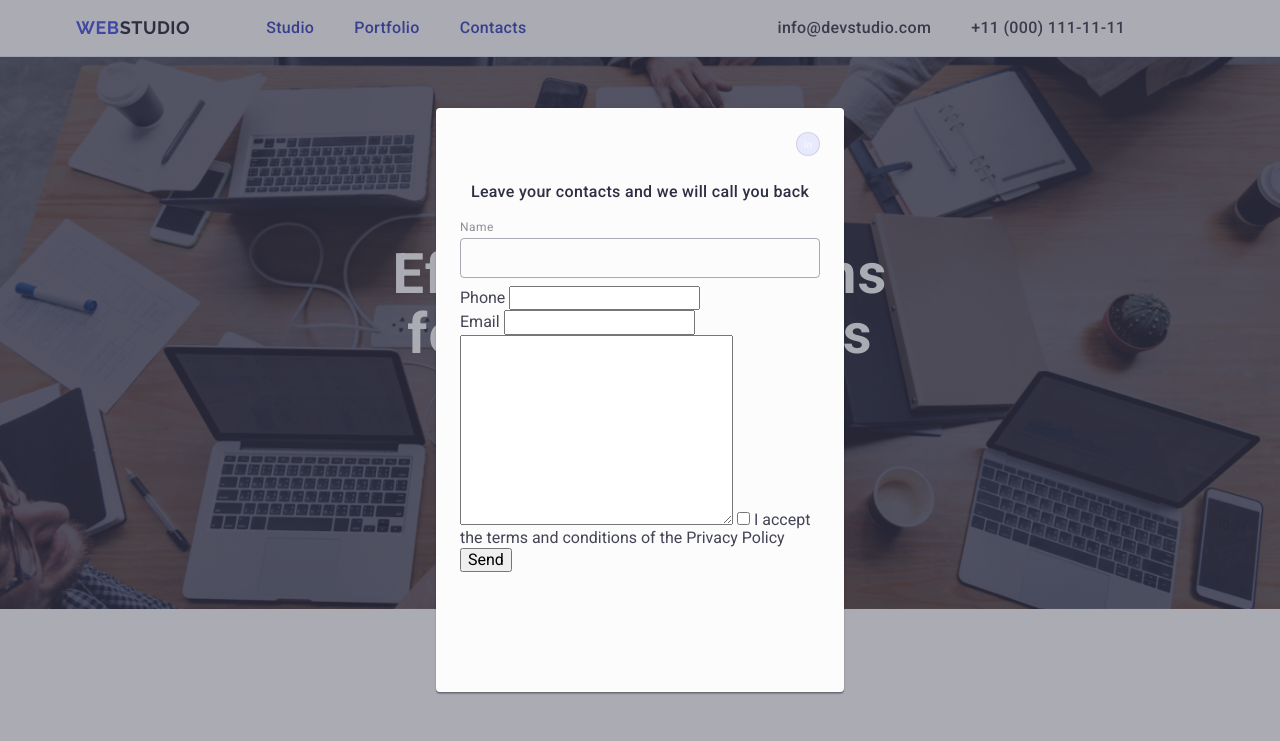
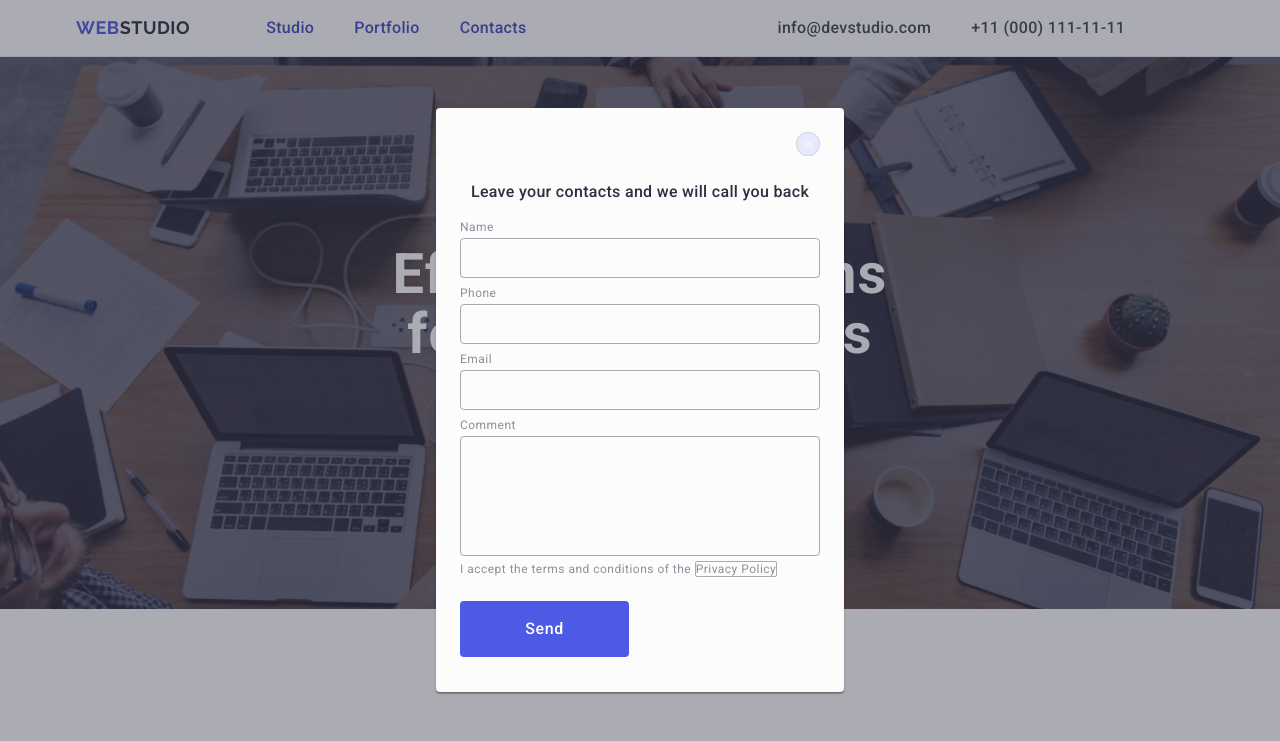
Before and after one commit to Woolfy25/goit-markup-hw-06, a plain HTML site: page index.html in a window 1280 px wide. Both pictures are taken after a click on the button "Order Service". Shown: the top 741 px of the page. Drawn offline with nearby package versions, Linux system fonts and the light colour scheme.

Commit message:
tema 6.2.0

```diff
--- a/css/styles.css
+++ b/css/styles.css
@@ -780,7 +780,7 @@ img {
   background-color: transparent;
   padding-left: 38px;
   outline: transparent;
-  transition: border-color 250ms cubic-bezier(0.4, 0, 0, 0.2, 1);
+  transition: border-color 250ms cubic-bezier(0.4, 0, 0.2, 1);
 }
 
 .modal-input-name:focus {
@@ -797,6 +797,70 @@ img {
 
 .modal-input-name:focus > .modal-input-name-svg:focus {
   fill: #4d5ae5;
+}
+
+.modal-textarea {
+  width: 100%;
+  height: 120px;
+  font-size: 12px;
+  line-height: 1.17;
+  letter-spacing: 0.04em;
+  color: rgba(46, 47, 66, 0.4);
+  border: 1px solid rgba(46, 47, 66, 0.4);
+  border-radius: 4px;
+  background-color: transparent;
+  padding: 8px 16px;
+  outline: transparent;
+  resize: none;
+  transition: fill 250ms cubic-bezier(0.4, 0, 0.2, 1);
+}
+
+.modal-textarea:focus {
+  border-color: #4d5ae5;
+}
+
+.modal-div-checkbox {
+  margin-bottom: 24px;
+}
+
+.modal-label-checkbox {
+  display: block;
+  font-size: 12px;
+  line-height: 1.17;
+  letter-spacing: 0.04em;
+  color: #8e8f99;
+}
+
+.checkbox-span {
+  width: 16;
+  height: 16px;
+  border: 1px solid rgba(46, 47, 66, 0.4);
+  border-radius: 2px;
+  transition: background-colour 250ms cubic-bezier(0.4, 0, 0.2, 1),
+    border 250ms cubic-bezier(0.4, 0, 0.2, 1),
+    fill 250ms cubic-bezier(0.4, 0, 0.2, 1),
+    fill 250ms cubic-bezier(0.4, 0, 0.2, 1);
+  display: inline-flex;
+  align-items: center;
+  justify-content: center;
+  fill: transparent;
+}
+
+.moadal-form-button {
+  font-family: "Roboto", sans-serif;
+  display: block;
+  min-width: 169px;
+  height: 56px;
+  font-size: 16px;
+  font-weight: 500;
+  line-height: 1.5;
+  letter-spacing: 0.04em;
+  color: #ffffff;
+  cursor: pointer;
+  background-color: #4d5ae5;
+  border: none;
+  border-radius: 4px;
+  transition: background-color 250ms cubic-bezier(0.4, 0, 0.2, 1);
 }
 
 .footer-subscribe {
--- a/index.html
+++ b/index.html
@@ -467,37 +467,66 @@
           <div class="modal-div-name">
             <label for="user-name" class="modal-label-name"> Name </label>
             <div class="modal-label-div">
-              <input id="user-name" type="text" class="modal-input-name" />
+              <input
+                name="user-name"
+                id="user-name"
+                type="text"
+                class="modal-input-name"
+              />
               <svg width="18" height="24" class="modal-input-name-svg">
                 <use href="./images/icons.svg#linkedin-1"></use>
               </svg>
             </div>
           </div>
-          <div>
-            <label>
-              <div>
-                Phone
-                <input type="tel" />
-              </div>
-            </label>
+
+          <div class="modal-div-name">
+            <label for="" class="modal-label-name"> Phone </label>
+            <div class="modal-label-div">
+              <input name="" type="tel" class="modal-input-name" />
+              <svg width="18" height="24" class="modal-input-name-svg">
+                <use href="./images/icons.svg#linkedin-1"></use>
+              </svg>
+            </div>
           </div>
-          <div>
-            <label>
-              <div>
-                Email
-                <input type="email" />
-              </div>
-            </label>
+
+          <div class="modal-div-name">
+            <label for="" class="modal-label-name"> Email </label>
+            <div class="modal-label-div">
+              <input name="" type="email" class="modal-input-name" />
+              <svg width="18" height="24" class="modal-input-name-svg">
+                <use href="./images/icons.svg#linkedin-1"></use>
+              </svg>
+            </div>
           </div>
-          <label>
-            <textarea name="" id="" cols="30" rows="10"></textarea>
-          </label>
-          <label>
-            <input type="checkbox" />
-            I accept the terms and conditions of the
-            <span>Privacy Policy</span>
-          </label>
-          <button type="submit">Send</button>
+          <div class="modal-div-textarea">
+            <label for="user-comment" class="modal-label-name">Comment</label>
+            <textarea
+              name="user-comment"
+              id="user-comment"
+              cols="30"
+              rows="10"
+              placeholder="Text input"
+              class="modal-textarea"
+            ></textarea>
+          </div>
+          <div class="modal-div-checkbox">
+            <input
+              name="user-privacy"
+              id="user-privacy"
+              type="checkbox"
+              value="true"
+              class="modal-input-checkbox visually-hidden"
+            />
+            <label
+              for="user-privacy"
+              id="user-privacy"
+              class="modal-label-checkbox"
+            >
+              I accept the terms and conditions of the
+              <span class="checkbox-span">Privacy Policy</span></label
+            >
+          </div>
+          <button type="submit" class="moadal-form-button">Send</button>
         </form>
         <!-- </div> -->
       </div>
```
